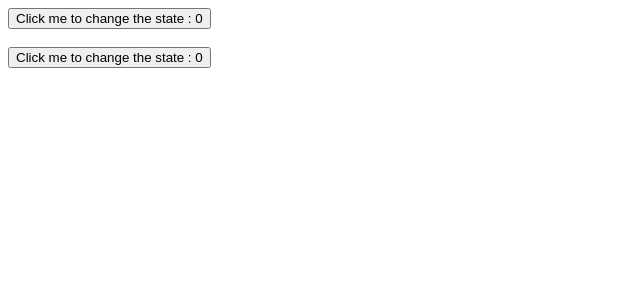
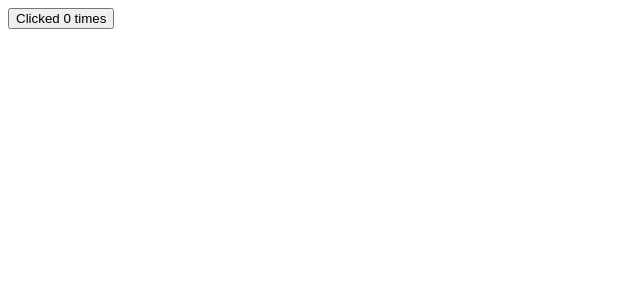
Before and after one commit to UtkarshSinghChouhan/ReactJS_Tutorial, a React (Create React App) app: page / in a window 1280 px wide. Shown: the top 300 px of the page, without its empty margins (0-640 px from the left). Built offline with nearby package versions, Linux system fonts and the light colour scheme.

Commit message:
challenge 7 completed

```diff
--- a/src/App.jsx
+++ b/src/App.jsx
@@ -2,28 +2,19 @@ import React, { useEffect, useState } from "react";
 
 const App = () => {
   let [num, setNum] = useState(0);
-  let [nums, setNums] = useState(0);
 
-  //Remember that use effect always expect a function
   useEffect(() => {
-    alert("clicked");
-  }, [num]);
-
-  const changeNum = () => {
-    setNum(num + 1);
-  };
-
-  const changeNums = () => {
-    setNums(nums + 1);
-  };
+    document.title = `Clicked ${num} times`;
+  });
 
   return (
     <>
-      <button onClick={changeNum}>Click me to change the state : {num}</button>
-      <br />
-      <br />
-      <button onClick={changeNums}>
-        Click me to change the state : {nums}
+      <button
+        onClick={() => {
+          setNum(num + 1);
+        }}
+      >
+        Clicked {num} times
       </button>
     </>
   );
```
